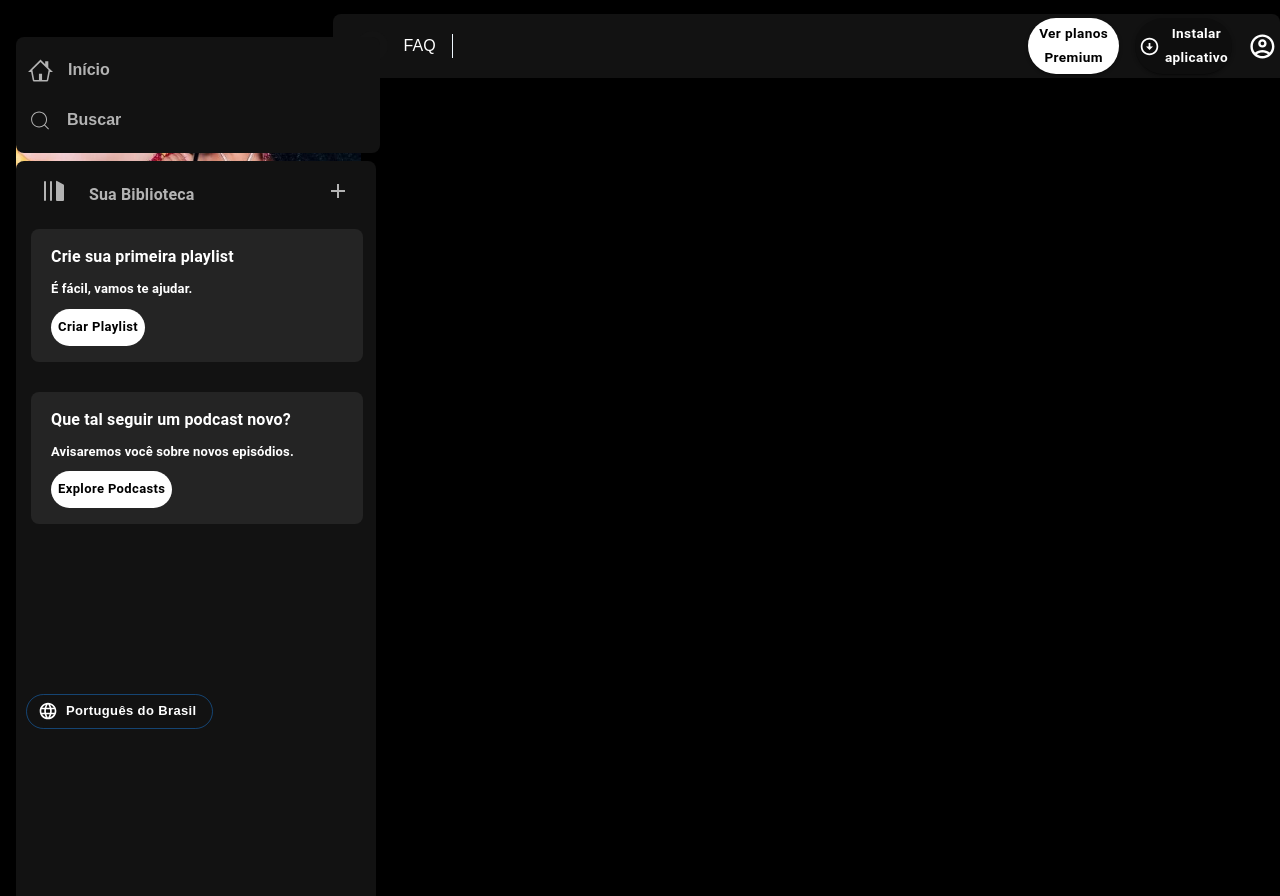
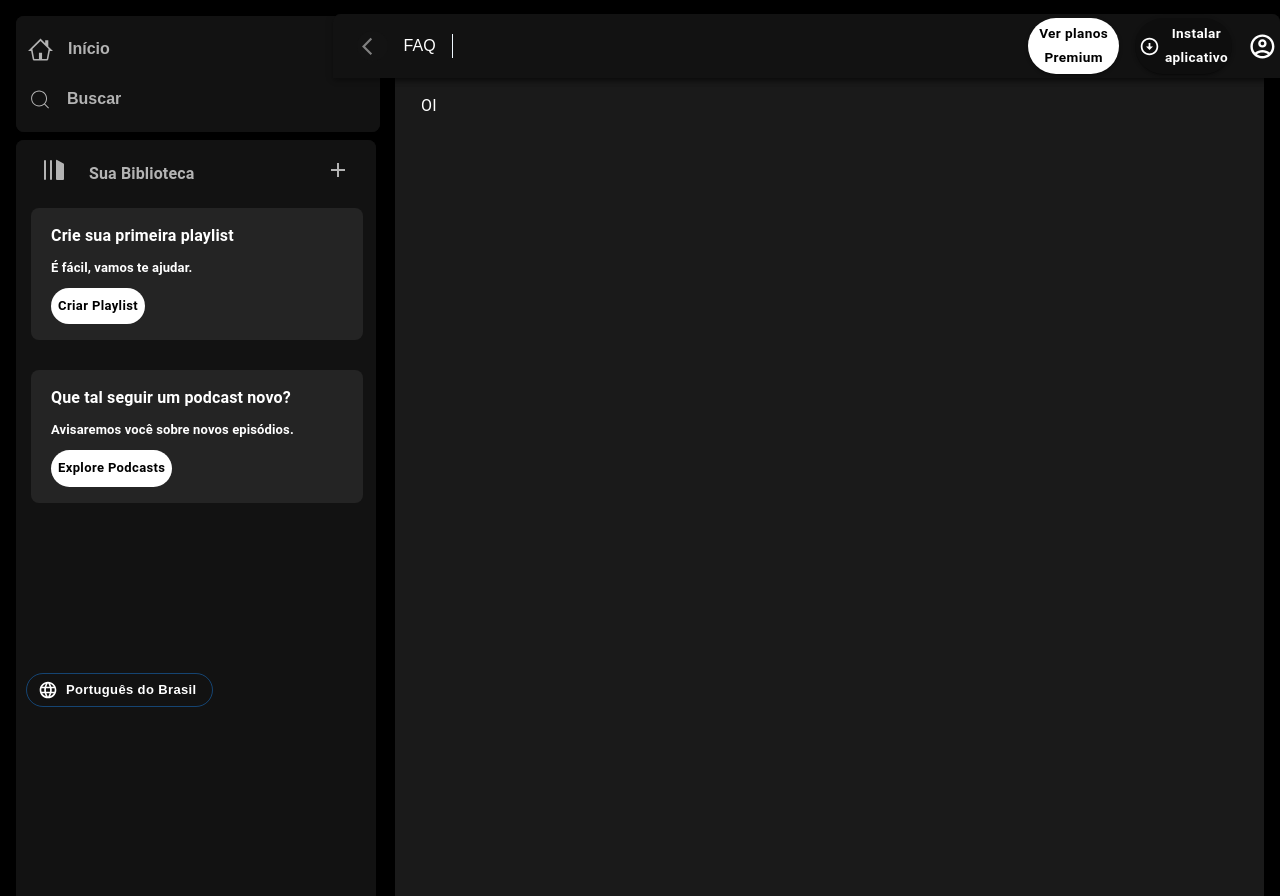
Before and after one commit to Viihgx/Spotify-Clone, a React (Create React App) app: page /principal/faq in a window 1280 px wide. Before the commit the page ends 800 px from the top, so only its background shows below. Built offline with nearby package versions, Linux system fonts and the light colour scheme.

Commit message:
Ajustando layout da Home e Faq

```diff
--- a/src/App.js
+++ b/src/App.js
@@ -1,6 +1,6 @@
 import { Routes, Route } from 'react-router-dom'
 import Home from './routes/Home';
-import Faq from './routes/Faq';
+import Faq from './routes/Faq/Faq';
 // import Sidebar from './components/SideBar/Sidebar';
 import Principal from './components/Principal/Principal';
 
--- a/src/components/Layout/Dashboard.jsx
+++ b/src/components/Layout/Dashboard.jsx
@@ -7,8 +7,8 @@ const Dashboard = (WrappedComponent) => {
     return function(props) {
         return (
             <div style={{
-                // display: 'flex',
-//   flexDirection: 'row',
+                display: 'flex',
+  flexDirection: 'row',
   height: '100vh',
             }}>
                 <Sidebar/>
--- a/src/routes/Faq.jsx
+++ b/src/routes/Faq.jsx
@@ -1,44 +1,44 @@
-import React from 'react';
-import Card from '@mui/material/Card';
-import CardContent from '@mui/material/CardContent';
-import CardMedia from '@mui/material/CardMedia';
-import Typography from '@mui/material/Typography';
-import { CardActionArea } from '@mui/material';
-import TopHits from '../assets/TopHits.jpg'
+// import React from 'react';
+// import Card from '@mui/material/Card';
+// import CardContent from '@mui/material/CardContent';
+// import CardMedia from '@mui/material/CardMedia';
+// import Typography from '@mui/material/Typography';
+// import { CardActionArea } from '@mui/material';
+// import TopHits from '../assets/TopHits.jpg'
 
-const Faq = () => {
-  return (
-    <>
-    <div>
-      <h1 style={{textAlign: "center", fontWeight: "bold"}}>FAQ</h1>
+// const Faq = () => {
+//   return (
+//     <>
+//     <div>
+//       <h1 style={{textAlign: "center", fontWeight: "bold"}}>FAQ</h1>
 
-      <Card sx={{ maxWidth: 345 }}>
-      <CardActionArea>
-        <CardMedia
-          component="img"
-          height="80"
-          weight="80"
-          object-fit="cover"
-          image={TopHits}
-          alt="green iguana"
-          style={{ objectFit: 'cover' }}
+//       <Card sx={{ maxWidth: 345 }}>
+//       <CardActionArea>
+//         <CardMedia
+//           component="img"
+//           height="80"
+//           weight="80"
+//           object-fit="cover"
+//           image={TopHits}
+//           alt="green iguana"
+//           style={{ objectFit: 'cover' }}
 
-        />
-        <CardContent>
-          <Typography gutterBottom variant="h5" component="div">
-            Lizard
-          </Typography>
-          <Typography variant="body2" color="text.secondary">
-            Lizards are a widespread group of squamate reptiles, with over 6,000
-            species, ranging across all continents except Antarctica
-          </Typography>
-        </CardContent>
-      </CardActionArea>
-    </Card>
+//         />
+//         <CardContent>
+//           <Typography gutterBottom variant="h5" component="div">
+//             Lizard
+//           </Typography>
+//           <Typography variant="body2" color="text.secondary">
+//             Lizards are a widespread group of squamate reptiles, with over 6,000
+//             species, ranging across all continents except Antarctica
+//           </Typography>
+//         </CardContent>
+//       </CardActionArea>
+//     </Card>
 
-    </div>
-    </>
-  );
-}
+//     </div>
+//     </>
+//   );
+// }
 
-export default Faq;
+// export default Faq;
--- a/src/routes/Faq/Faq.jsx
+++ b/src/routes/Faq/Faq.jsx
@@ -1,44 +1,35 @@
 import React from 'react';
-import './Faq.css'
-// import { Box } from '@mui/material';
-// import Card from '@mui/material/Card';
-// import CardContent from '@mui/material/CardContent';
-// import CardMedia from '@mui/material/CardMedia';
-// import Typography from '@mui/material/Typography';
-// import { CardActionArea } from '@mui/material';
+// import './Faq.css'
+import Dashboard from '../../components/Layout/Dashboard';
+import { Box, Typography } from '@mui/material';
 
-export default function Faq() {
+function Faq() {
   return (
-    <>
-        <div className='faq'>
-      {/* <Box className='faq-box'>
-          <h1 style={{textAlign: "center", fontWeight: "bold"}}>FAQ</h1>
+    <Box
+    sx={{
+      backgroundColor: "#1a1a1a",
+      padding: "10px",
+      marginTop: "60px",
+      height: "100vh",
+      width: { sm: `calc(100% - 310px)` ,
+      flexShrink: { sm: 0 }},
+      // flex: "1",
+      zIndex: "1",
+      marginLeft: "379px",
+      flexDirection: 'row',
+    }}
+  >
+    <Box
+      sx={{
+        padding: "8px 16px",
+        // flexGrow: 1,
+      }}
+      >
+      <Typography>OI</Typography>
+</Box>
+    </Box>
 
-          <Card sx={{ maxWidth: 345 }}>
-      <CardActionArea>
-        <CardMedia
-          component="img"
-          height="80"
-          image='/assents/TopHits.jpg'
-          alt="green iguana"
-        />
-        <CardContent>
-          <Typography gutterBottom variant="h5" component="div">
-            Lizard
-          </Typography>
-          <Typography variant="body2" color="text.secondary">
-            Lizards are a widespread group of squamate reptiles, with over 6,000
-            species, ranging across all continents except Antarctica
-          </Typography>
-        </CardContent>
-      </CardActionArea>
-    </Card>
-
-      </Box> */}
-      <h2>oi</h2>
-        </div>
-    </>
   );
 }
 
-// export default Faq;
+export default Dashboard(Faq);
--- a/src/routes/Home.jsx
+++ b/src/routes/Home.jsx
@@ -2,13 +2,15 @@ import React from 'react';
 import '../App.css';
 import Dashboard from '../components/Layout/Dashboard';
 import SongList from '../components/SongList/SongList';
-
+import { Box } from '@mui/material';
 
 function Home() {
   return (
-    <div style={{ display: 'flex', flex: '1', flexDirection: 'row', zIndex: '1 ', width: 'calc(100% - 340px)'}} className="main">
+    <Box sx={{flex: "1", flexShrink: { sm: 0 },  width: '50%', marginLeft: "340" }}>
+    <div style={{ display: 'flex', flexDirection: 'row', zIndex: '1 ', width: 'calc(100% - 340px)', marginLeft: '379px'}} className="main">
       <SongList/>
     </div>
+    </Box>
   );
 }
 
```
Also changed, not shown: src/components/Navbar/Navbar.css (+4 -4 lines), src/routes/Faq/Faq.css (+12 -5 lines).
